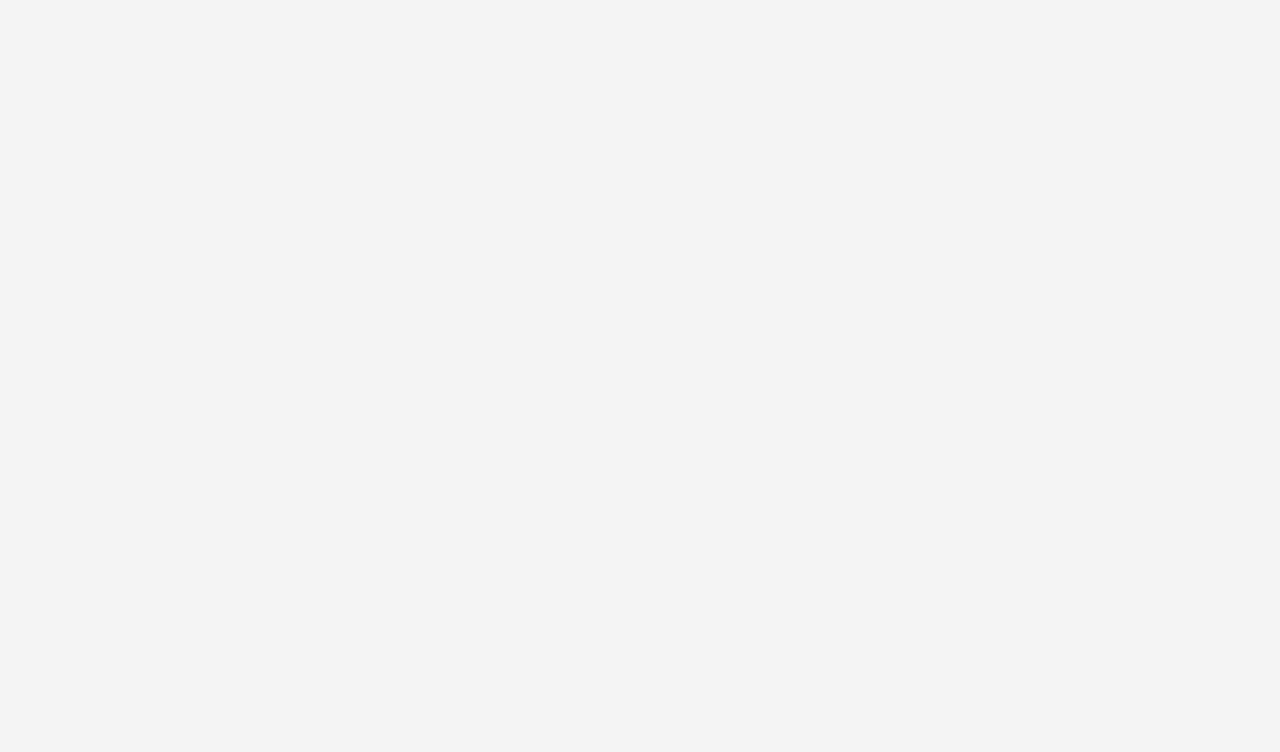
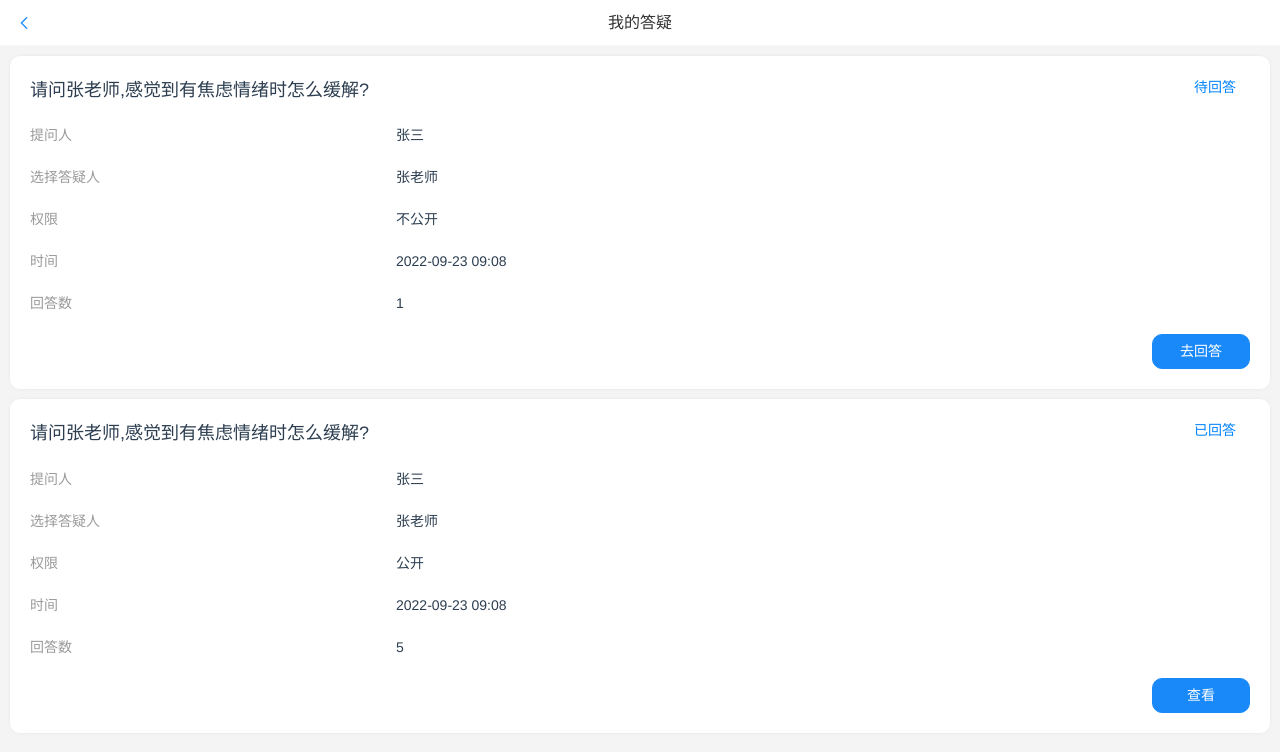
Before and after one commit to cmtlyt/xljk, a Vue app: page /answerMy in a window 1280 px wide. Shown: the top 752 px of the page. Built offline with nearby package versions, Linux system fonts and the light colour scheme.

Commit message:
20221009-(教师端)-我的答疑

```diff
--- a/src/router/index.js
+++ b/src/router/index.js
@@ -45,6 +45,12 @@ const routes = [
     name: 'answer',
     component: () => import('../views/teacher/Answer.vue'),
     meta: { title: '我来回答' }
+  },
+  {
+    path: '/answerMy',
+    name: 'answerMy',
+    component: () => import('../views/teacher/AnswerMy.vue'),
+    meta: { title: '我的答疑' }
   }
 ]
 
--- /dev/null
+++ b/src/views/teacher/AnswerMy.vue
@@ -0,0 +1,64 @@
+<template>
+  <div class="answer-my">
+    <cmtlyt-navbar :role="navbarRole"></cmtlyt-navbar>
+    <main>
+      <my-item
+        v-for="(item, idx) in MyAnswerList"
+        :key="idx"
+        :role="item"
+      ></my-item>
+    </main>
+  </div>
+</template>
+
+<script>
+import CmtlytNavbar from "@/components/Navbar.vue";
+import MyItem from "./components/Answer/MyItem.vue";
+export default {
+  components: {
+    CmtlytNavbar,
+    MyItem,
+  },
+  props: [],
+  data() {
+    return {
+      navbarRole: { title: "我的答疑" },
+      MyAnswerList: [
+        {
+          title: "请问张老师,感觉到有焦虑情绪时怎么缓解?",
+          status: false,
+          query: "张三",
+          answer: "张老师",
+          limit: "不公开",
+          date: "2022-09-23 09:08",
+          answerTotal: 1,
+        },
+        {
+          title: "请问张老师,感觉到有焦虑情绪时怎么缓解?",
+          status: true,
+          query: "张三",
+          answer: "张老师",
+          limit: "公开",
+          date: "2022-09-23 09:08",
+          answerTotal: 5,
+        },
+      ],
+    };
+  },
+  methods: {},
+  computed: {},
+  mounted() {},
+  created() {},
+};
+</script>
+
+<style lang="scss" scoped>
+.answer-my {
+  main {
+    padding: $main-padding;
+    display: flex;
+    flex-direction: column;
+    gap: $main-gap;
+  }
+}
+</style>
--- a/src/views/teacher/Index.vue
+++ b/src/views/teacher/Index.vue
@@ -54,7 +54,7 @@ export default {
         { text: "咨询预约设置", icon: "chat-o", to: "" },
         { text: "预约记录", icon: "todo-list-o", to: "/bookingHistory" },
         { text: "心理答疑", icon: "question-o", to: "/answerList" },
-        { text: "我的答疑", icon: "comment-o", to: "" },
+        { text: "我的答疑", icon: "comment-o", to: "/answerMy" },
         { text: "我的咨询评价", icon: "passed", to: "" },
         { text: "个人信息设置", icon: "user-circle-o", to: "" },
       ],
--- /dev/null
+++ b/src/views/teacher/components/Answer/MyItem.vue
@@ -0,0 +1,121 @@
+<template>
+  <div class="my-item">
+    <header>
+      <div class="title">{{ role.title }}</div>
+      <div class="status">{{ role.status | status }}</div>
+    </header>
+    <main>
+      <ul>
+        <li>
+          <span class="label">提问人</span
+          ><span class="value">{{ role.query }}</span>
+        </li>
+        <li>
+          <span class="label">选择答疑人</span
+          ><span class="value">{{ role.answer }}</span>
+        </li>
+        <li>
+          <span class="label">权限</span
+          ><span class="value">{{ role.limit }}</span>
+        </li>
+        <li>
+          <span class="label">时间</span
+          ><span class="value">{{ role.date }}</span>
+        </li>
+        <li>
+          <span class="label">回答数</span
+          ><span class="value">{{ role.answerTotal }}</span>
+        </li>
+      </ul>
+    </main>
+    <footer>
+      <van-button type="info" @click="goAnswer">{{
+        role.status ? "查看" : "去回答"
+      }}</van-button>
+    </footer>
+  </div>
+</template>
+
+<script>
+import { Button } from "vant";
+export default {
+  components: {
+    [Button.name]: Button,
+  },
+  props: ["role"],
+  data() {
+    return {};
+  },
+  methods: {
+    goAnswer() {
+      this.$goto("/answerDesc");
+    },
+  },
+  computed: {},
+  filters: {
+    status(val) {
+      if (val) return "已回答";
+      else return "待回答";
+    },
+  },
+  mounted() {},
+  created() {},
+};
+</script>
+
+<style lang="scss" scoped>
+.my-item {
+  box-sizing: border-box;
+  padding: 20px;
+  display: flex;
+  flex-direction: column;
+  gap: 20px;
+  background-color: #fff;
+  box-shadow: 0 0 10px -8px #000;
+  border-radius: $main-radius;
+  header {
+    display: flex;
+    justify-content: space-between;
+    gap: 30px;
+    .title {
+      font-size: $title-font-size;
+      text-align: left;
+    }
+    .status {
+      font-size: $desc-font-size;
+      color: $main-color;
+      flex-basis: 5em;
+    }
+  }
+  main {
+    ul {
+      padding: 0;
+      margin: 0;
+      display: flex;
+      flex-direction: column;
+      gap: 20px;
+      li {
+        display: flex;
+        text-align: left;
+        font-size: $desc-font-size;
+        .label {
+          flex: 3;
+          color: #9a9a9a;
+        }
+        .value {
+          flex: 7;
+        }
+      }
+    }
+  }
+  footer {
+    display: flex;
+    justify-content: flex-end;
+    .van-button {
+      width: 7em;
+      height: 2.5em;
+      border-radius: 1rem;
+    }
+  }
+}
+</style>
```
